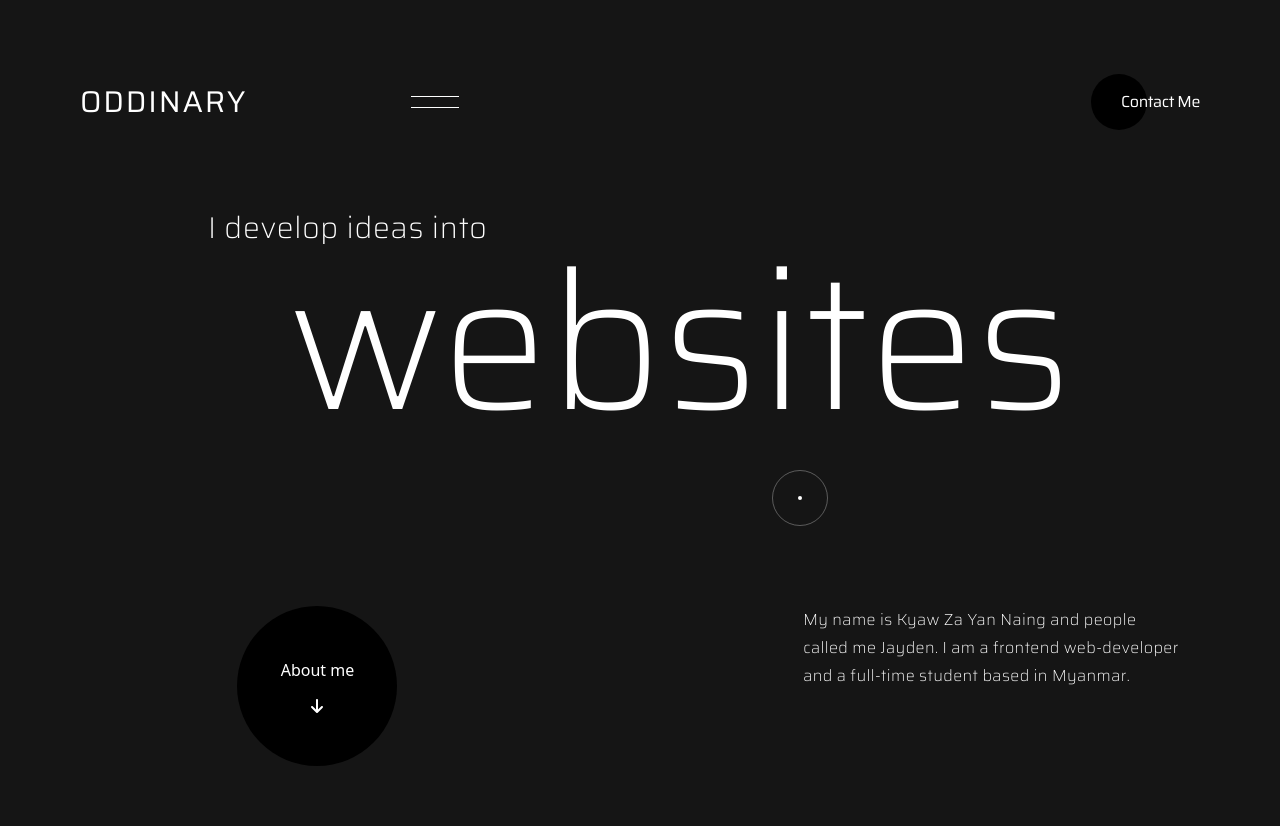
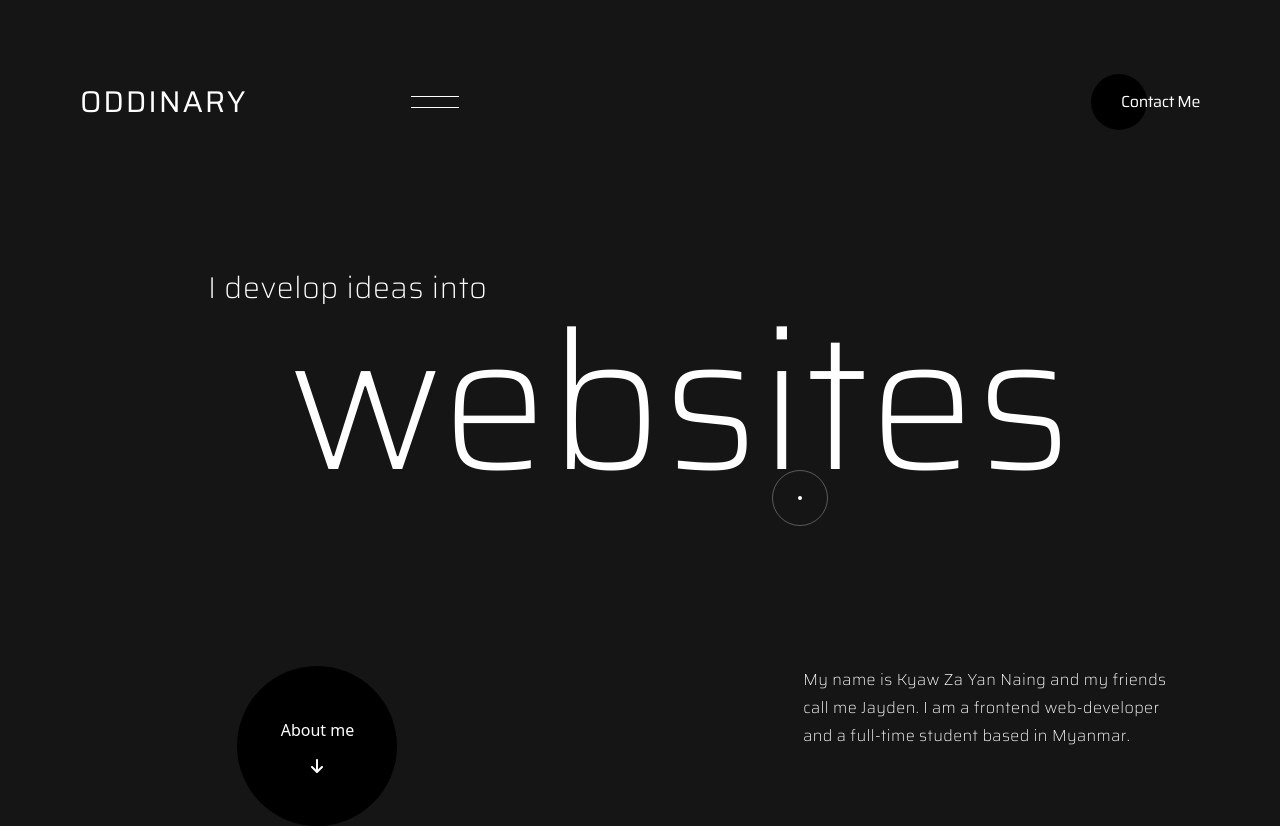
Before and after one commit to Jayden1905/Portfolio-Porject, a React (Create React App) app in the folder frontend/: page / in a window 1280 px wide. Before the commit the page ends 800 px from the top, so only its background shows below. Built offline with nearby package versions, Linux system fonts and the light colour scheme.

Commit message:
first section complete

```diff
--- a/frontend/src/animation.js
+++ b/frontend/src/animation.js
@@ -271,7 +271,7 @@ export const aboutMeBtn = {
 
     transition: {
       duration: 0.5,
-      ease: "easeOut",
+      ease: "easeInOut",
     },
   },
 };
--- a/frontend/src/components/Navbar/Navbar.jsx
+++ b/frontend/src/components/Navbar/Navbar.jsx
@@ -35,7 +35,7 @@ const Navbar = () => {
         animate={
           open
             ? {
-                height: windowDimension.windowWidth > 1024 ? "47rem" : "100vh",
+                height: windowDimension.windowWidth > 1024 ? "51rem" : "100vh",
               }
             : {
                 height: 0,
--- a/frontend/src/container/Header/Header.jsx
+++ b/frontend/src/container/Header/Header.jsx
@@ -12,7 +12,7 @@ const Header = () => {
   };
 
   return (
-    <motion.div className="flex w-screen h-[55vh] justify-center items-center">
+    <motion.div className="flex w-screen h-[70vh] justify-center items-center">
       <div className="flex flex-col gap-10 justify-center items-center">
         <motion.div className="flex flex-col sm:items-start items-center justify-center sm:gap-0 gap-6">
           <div className="overflow-hidden">
@@ -47,7 +47,7 @@ const Header = () => {
               variants={aboutMeBtn}
               initial="initial"
               animate={hover ? "animate" : "initial"}
-              className="w-1 h-1 absolute bg-white rounded-full"
+              className="w-1 h-1 absolute bg-white rounded-full transition-all duration-200 ease-out"
             ></motion.div>
             <p className="z-10 select-none">About me</p>
             <FontAwesomeIcon className="z-10" icon={faArrowDown} />
@@ -56,7 +56,7 @@ const Header = () => {
             variants={introAnim}
             className="select-none xl:w-[35%] lg:w-[45%] sm:w-[50%] w-full font-saira_light tracking-wide leading-7"
           >
-            My name is Kyaw Za Yan Naing and people called me Jayden. I am a
+            My name is Kyaw Za Yan Naing and my friends call me Jayden. I am a
             frontend web-developer and a full-time student based in Myanmar.
           </motion.p>
         </div>
```
